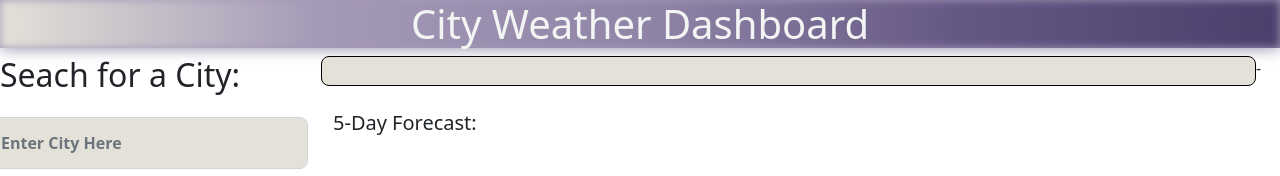
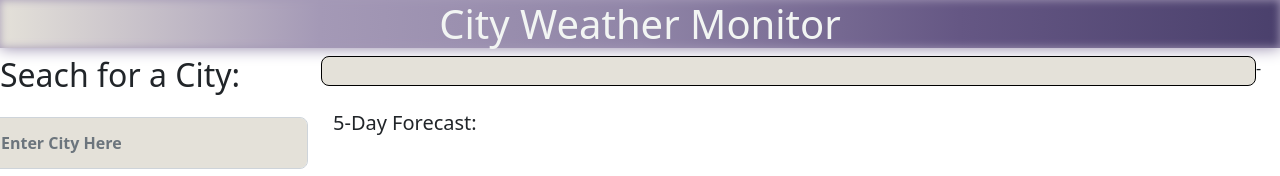
Before and after one commit to TyGosley/city-weather-monitor, a plain HTML site: page index.html in a window 1280 px wide. Shown: the top 176 px of the page. Drawn offline with nearby package versions, Linux system fonts and the light colour scheme.

Commit message:
changed header name to monitor

```diff
--- a/index.html
+++ b/index.html
@@ -14,7 +14,7 @@
 
 <body>
     <header>
-        <h1>City Weather Dashboard</h1>
+        <h1>City Weather Monitor</h1>
     </header>
 
     <section class="d-flex">
```
